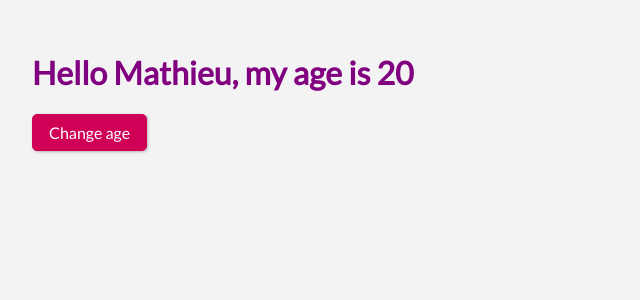
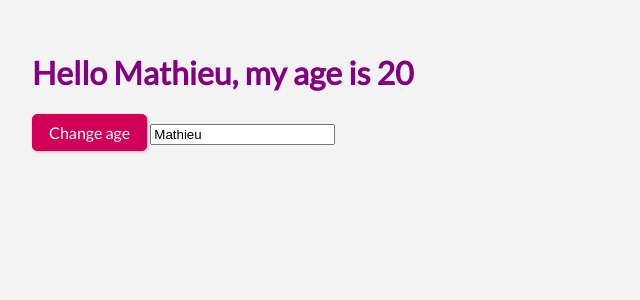
Before and after one commit to Afrima/learn_svelte, a Svelte app: page / in a window 1280 px wide. Shown: the top 300 px of the page, without its empty margins (0-640 px from the left). Built offline with nearby package versions, Linux system fonts and the light colour scheme.

Commit message:
add two way binding

```diff
--- a/src/App.svelte
+++ b/src/App.svelte
@@ -10,6 +10,7 @@
 <main>
 	<h1>Hello {name}, my age is {age}</h1>
 	<button on:click="{incremetAge}">Change age</button>
+	<input type="text" bind:value="{name}" />
 </main>
 
 <style>
```
